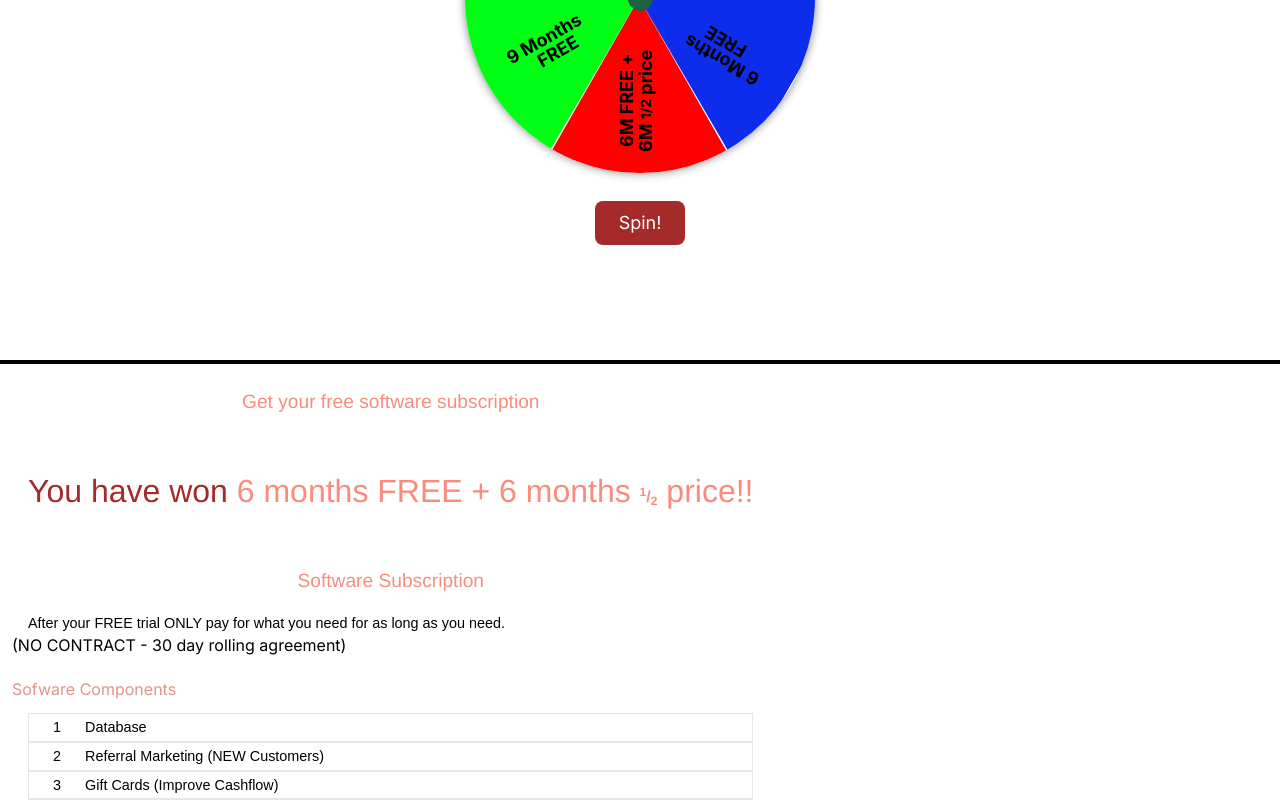
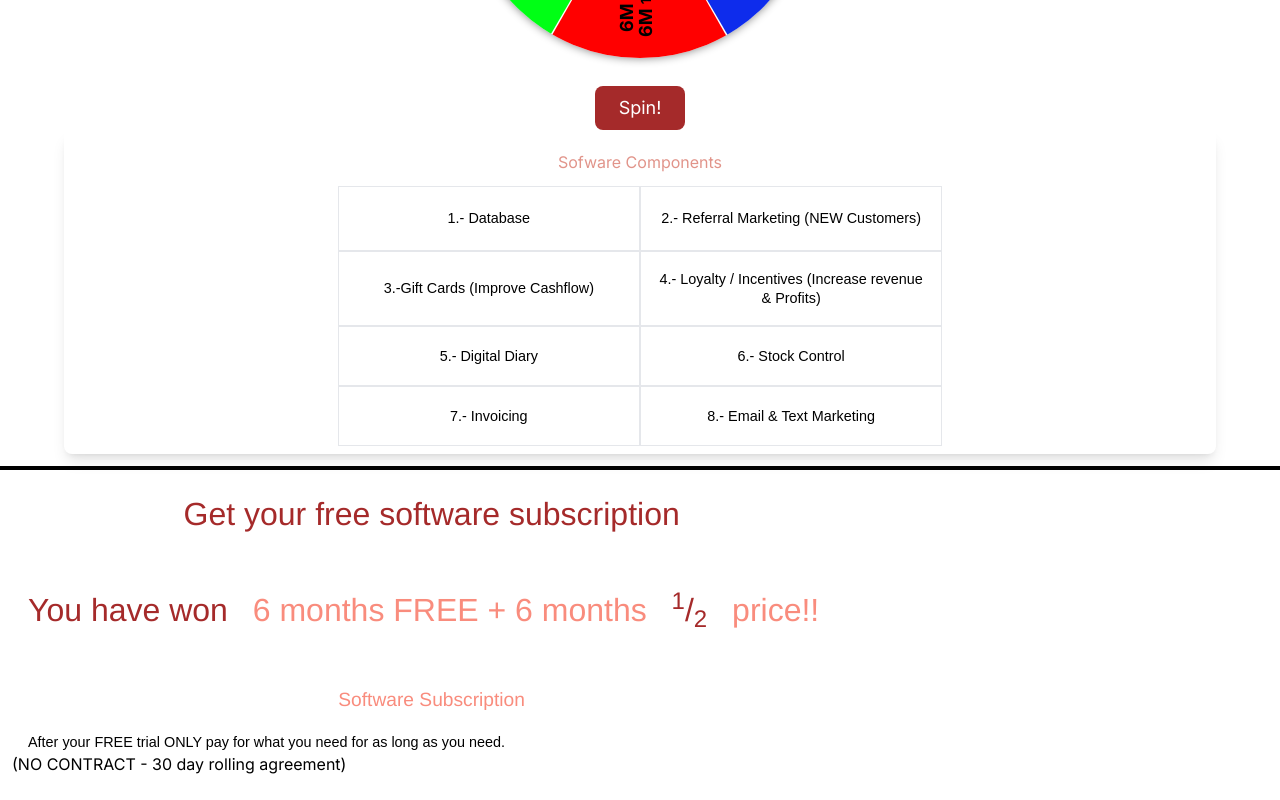
Before and after one commit to nacermanuel/proactiv-marketing, a Next.js app: page / in a window 1280 px wide. Shown: the part 1260-2060 px from the top of the page. Built offline with nearby package versions, Linux system fonts and the light colour scheme.

Commit message:
change software compoments

```diff
--- a/app/components/SoftwareSubscription.jsx
+++ b/app/components/SoftwareSubscription.jsx
@@ -38,26 +38,28 @@ const SoftwareSubscription = () => {
 
   return (
     <div className="p-3">
-      <h3 className="fontSubTitle text-center colorPrimary">
+      <p className="fontTitle text-center colorPrimary">
         Get your free software subscription
-      </h3>
-      <h2 className="fontTitle my-8 text-center">
+      </p>
+      <p className="fontTitle my-8 text-center">
         You have won{" "}
-        <span className="colorSecondary">
+        <span className="fontTitle" style={{color: "rgba(246, 81, 59, 0.664)"}}>
           6 months FREE + 6 months{" "}
-          <span className="text-[1rem] font-bold">
+          <span className="fontTitle text-[1rem] font-bold">
             <sup>1</sup>/<sub>2</sub>
           </span>{" "}
           price!!
         </span>
-      </h2>
+      </p>
       <h3 className="fontSubTitle colorPrimary mb-2">Software Subscription</h3>
       <p className="fontGeneral">
         After your FREE trial ONLY pay for what you need for as long as you
         need.
       </p>
       <p>&#40;NO CONTRACT - 30 day rolling agreement&#41;</p>
-      <h4 className="mt-5 mb-3 colorThird">Sofware Components</h4>
+
+
+      {/* <h4 className="mt-5 mb-3 colorThird">Sofware Components</h4>
       <ul className="fontGeneral">
         <li className="border p-1">
           <span className="mx-5">1</span> Database
@@ -85,7 +87,9 @@ const SoftwareSubscription = () => {
         <li className="border p-1">
           <span className="mx-5">8</span> Email & Text Marketing
         </li>
-      </ul>
+      </ul> */}
+
+
       <h4 className="mt-5 mb-3 colorThird">Price After Free Trial</h4>
       <table className="fontGeneral table-auto mx-auto">
         <thead>
--- a/app/components/Spinning/Spinning.jsx
+++ b/app/components/Spinning/Spinning.jsx
@@ -62,6 +62,53 @@ export const Spinning = () => {
       </div>
       <button className='px-6 py-2 bg-[#a52a2a] text-lg text-white rounded-lg' onClick={handleSpin} >Spin!</button>
 
+      <div id='software components' className='flex flex-col justify-center items-center w-[90%] rounded-lg shadow-lg pb-2 mb-3'>
+        <p className="mt-5 mb-3 colorThird">Sofware Components</p>
+        <ul className="fontGeneral">
+          <li className=" flex justify-around items-center h-[65px]">
+            <div className='border w-[50%] h-[100%] flex justify-center items-center'>
+              <p className='fontGeneral text-center' style={{textAlign: 'center'}}>1.- Database</p>
+            </div>
+            <div className='border w-[50%] h-[100%] flex justify-center items-center'>
+              <p className='fontGeneral' style={{textAlign: 'center'}}>2.- Referral Marketing &#40;NEW
+          Customers&#41;</p>
+            </div>
+          </li>
+
+          <li className=" flex justify-around items-center h-[75px]">
+            <div className='border w-[50%] h-[100%] flex justify-center items-center'>
+              <p className='fontGeneral text-center' style={{textAlign: 'center'}}>3.-Gift Cards &#40;Improve Cashflow&#41;</p>
+            </div>
+            <div className='border w-[50%] h-[100%] flex justify-center items-center'>
+              <p className='fontGeneral' style={{textAlign: 'center'}}>4.- Loyalty / Incentives &#40;Increase revenue & Profits&#41;</p>
+            </div>
+          </li>
+
+          <li className=" flex justify-around items-center h-[60px]">
+            <div className='border w-[50%] h-[100%] flex justify-center items-center'>
+              <p className='fontGeneral text-center' style={{textAlign: 'center'}}>5.- Digital Diary</p>
+            </div>
+            <div className='border w-[50%] h-[100%] flex justify-center items-center'>
+              <p className='fontGeneral' style={{textAlign: 'center'}}>6.- Stock Control</p>
+            </div>
+          </li>
+
+
+          <li className=" flex justify-around items-center h-[60px]">
+            <div className='border w-[50%] h-[100%] flex justify-center items-center'>
+              <p className='fontGeneral text-center' style={{textAlign: 'center'}}>7.- Invoicing</p>
+            </div>
+            <div className='border w-[50%] h-[100%] flex justify-center items-center'>
+              <p className='fontGeneral' style={{textAlign: 'center'}}>8.- Email & Text Marketing</p>
+            </div>
+          </li>
+
+        </ul>
+      </div>
+
+
+
+
     </div>
 
   )
```
